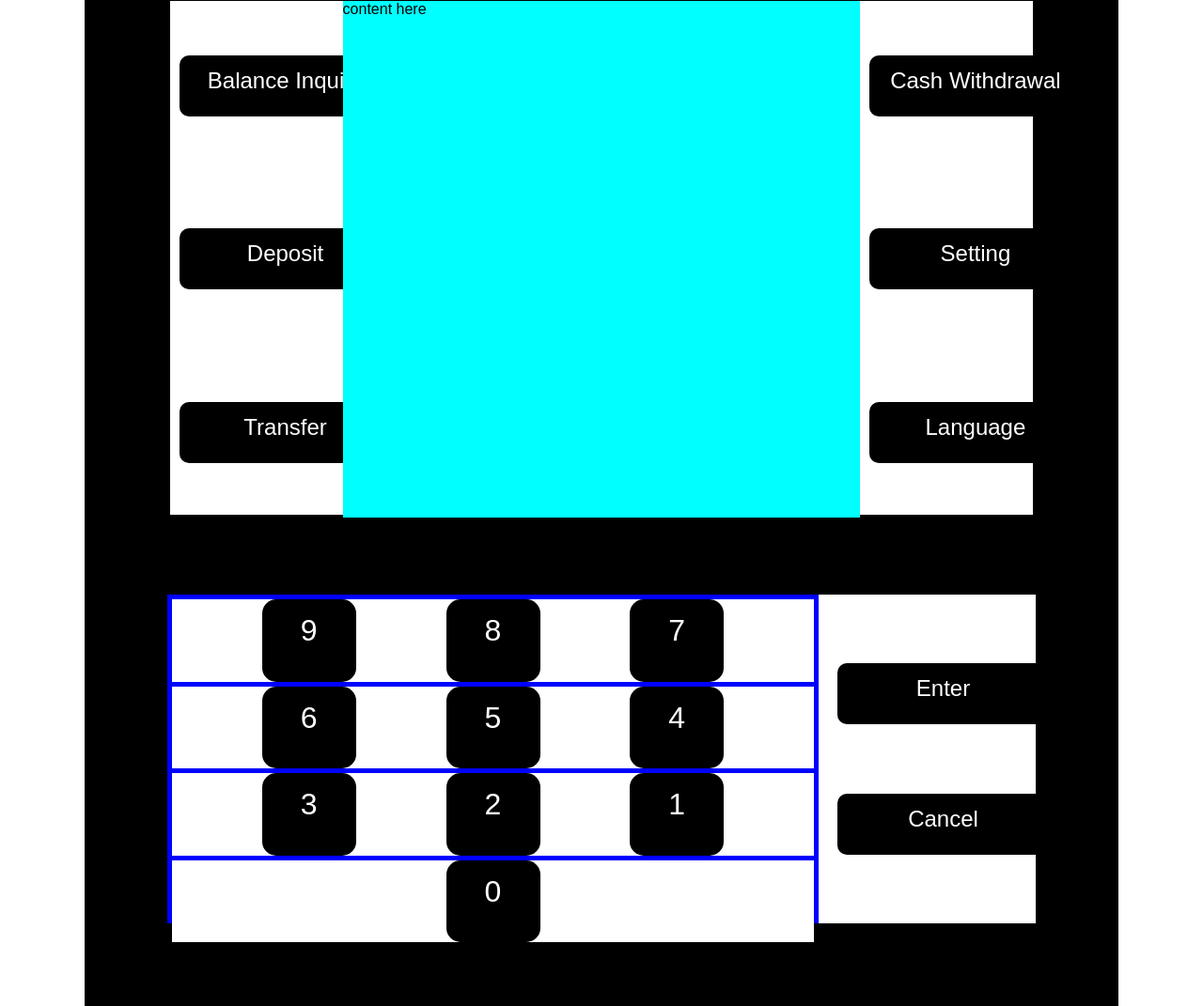
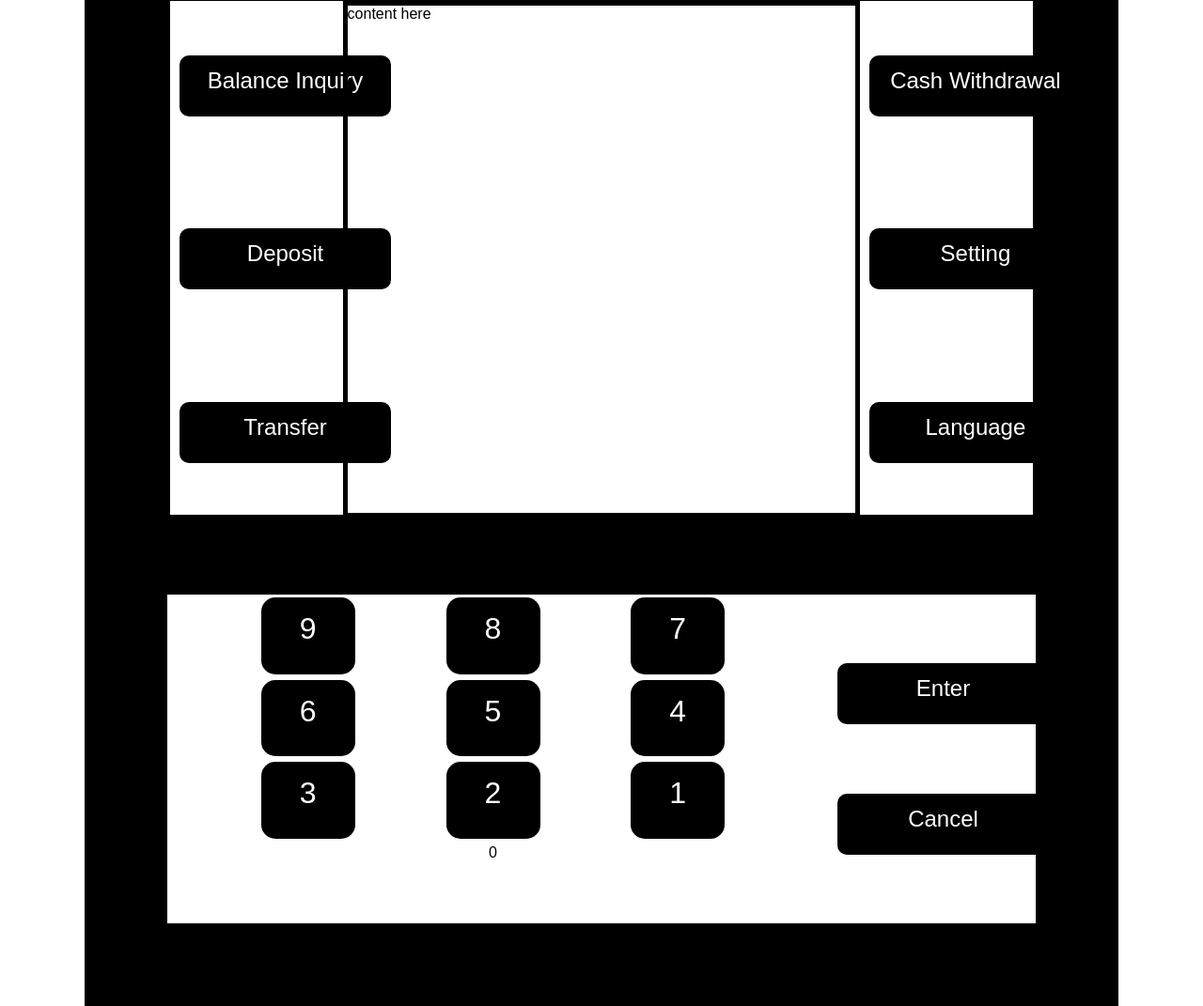
Before and after one commit to NgalemoPatrick/ATM-Mock, a plain HTML site: page index.html in a window 1280 px wide. Shown: the part 217-1288 px from the top of the page at 94% size. Drawn offline with Linux system fonts and the light colour scheme.

Commit message:
add align the keyboard and the option framne

```diff
--- a/index.html
+++ b/index.html
@@ -70,7 +70,7 @@
             </div>
             <!-- fourth line number -->
             <div class="line4">
-                <div class="number0">0</div>
+                <div class="number0it">0</div>
             </div>
         </div>
         <!-- enter cancel option -->
--- a/style.css
+++ b/style.css
@@ -30,7 +30,6 @@ html, body {
 }
 .keyboard-container {
     display: flex;
-
     /* border: solid green; */
     margin: 85px;
     /* width: 100%; */
@@ -63,8 +62,10 @@ html, body {
 }
 
 .display {
+    border: 5px solid black;
     width: 60%;
-    background-color: aqua;
+    border-radius: 15pxit ;
+    /* background-color: aqua; */
 }
 .balance-inquiry {
     /* border: solid black; */
@@ -166,8 +167,10 @@ html, body {
     background-color: rgb(72, 133, 72);
 }
 .keyboard {
+    display: flex;
+    flex-direction: column;
     /* border: solid black; */
-    background-color: blue;
+    /* background-color: blue; */
     width: 75%;
 }
 
@@ -178,6 +181,7 @@ html, body {
     /* border: solid yellow; */
     /* background-color: yellow; */
     width: 25%;
+    /* height: 350px; */
 }
 .enter {
     /* border: solid black; */
@@ -217,7 +221,7 @@ html, body {
     justify-content: space-evenly;
     background-color: white;
     height: 25%;
-    margin: 5px;
+    margin: 3px;
 }
 .line2 {
     display: flex;
@@ -225,7 +229,7 @@ html, body {
     /* border: solid black; */
     background-color: white;
     height: 25%;
-    margin: 5px;
+    margin: 3px;
 }
 
 .line3 {
@@ -234,7 +238,7 @@ html, body {
     /* border: solid black; */
     background-color: white;
     height: 25%;
-    margin: 5px;
+    margin: 3px;
 }
 
 .line4 {
@@ -243,7 +247,7 @@ html, body {
     /* border: solid black; */
     background-color: white;
     height: 25%;
-    margin: 5px;
+    margin: 3px;
 }
 
 .number9, .number8, .number7,.number6,
@@ -257,3 +261,34 @@ html, body {
     padding-top: 15px;
     border-radius: 15px;
 }
+
+.number9:hover {
+        background-color: rgb(72, 133, 72);
+}
+.number8:hover {
+    background-color: rgb(72, 133, 72);
+}
+.number7:hover {
+    background-color: rgb(72, 133, 72);
+}
+.number6:hover {
+    background-color: rgb(72, 133, 72);
+}
+.number5:hover {
+    background-color: rgb(72, 133, 72);
+}
+.number4:hover {
+    background-color: rgb(72, 133, 72);
+}
+.number3:hover {
+    background-color: rgb(72, 133, 72);
+}
+.number2:hover {
+    background-color: rgb(72, 133, 72);
+}
+.number1:hover {
+    background-color: rgb(72, 133, 72);
+}
+.number0:hover {
+    background-color: rgb(72, 133, 72);
+}
```
